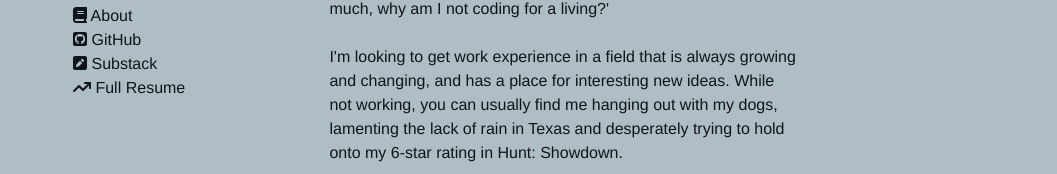
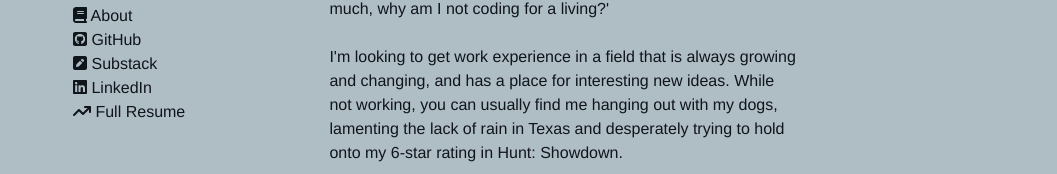
Before and after one commit to Moaratorium/Portfolio, a React (Vite) app: page /about in a window 1280 px wide. Shown: the part 539-713 px from the top of the page, without its empty margins (223-1280 px from the left). Built offline with nearby package versions, Linux system fonts and the light colour scheme.

Commit message:
added linkedIn section to configs, link to sidebar

```diff
--- a/config.json
+++ b/config.json
@@ -9,6 +9,7 @@
     "blogName": "Substack",
     "githubLink": "https://github.com/Moaratorium",
     "pdfLink": "https://media.wizards.com/2022/dnd/downloads/DnD_5E_CharacterSheet_FormFillable.pdf",
+    "linkedIn": "https://www.linkedin.com/in/moaratorium/",
     "profileImageLink": "./assets/portraittemp2024_9_22.jpg",
     "aboutText": "I've always been attracted to new technologies. Growing up in rainy Portland Oregon sustained by 90s anime and movies like The Matrix, it was imparted to me at a young age that digital 'is the future' yet also a kind of arcane sorcery that only a driven few could comprehend. I took apart Tomogachis and my Game Boy to see how they worked, modded Warcraft 3 and almost bricked my parents' computer messing with the Windows registry. \n\nFast forward a decade or two of building PCs for fun when the Groovy and Rythm music bots for Discord were shut down my buddies were looking for an alternative. I knew a bit of javascript already and together with my now mentor, we got to building 'Randy' my first major coding project. While working on it in between grocery shifts it clicked with me: 'If I enjoy learning so much, why am I not coding for a living?' \n\nI'm looking to get work experience in a field that is always growing and changing, and has a place for interesting new ideas. While not working, you can usually find me hanging out with my dogs, lamenting the lack of rain in Texas and desperately trying to hold onto my 6-star rating in Hunt: Showdown.",
     "projects": [
--- a/example.config.json
+++ b/example.config.json
@@ -9,6 +9,7 @@
       "blogName": "Das Blog",
       "githubLink": "https://github.com/",
       "pdfLink": "https://media.wizards.com/2022/dnd/downloads/DnD_5E_CharacterSheet_FormFillable.pdf",
+      "linkedIn": "https://www.linkedin.com/",
       "profileImageLink": "https://i1.sndcdn.com/artworks-oyyH7Y75Wyacu0FU-MnZWDw-t500x500.jpg",
       "aboutText": "Lorem ipsum dolor sit amet, consectetur adipiscing elit, sed do eiusmod tempor incididunt ut labore et dolore magna aliqua. Ut enim ad minim veniam, quis nostrud exercitation ullamco laboris nisi ut aliquip ex ea commodo consequat. Duis aute irure dolor in reprehenderit in voluptate velit esse cillum dolore eu fugiat nulla pariatur. Excepteur sint occaecat cupidatat non proident, sunt in culpa qui officia deserunt mollit anim id est laborum.",
       "projects": [
--- a/src/routes/root.jsx
+++ b/src/routes/root.jsx
@@ -1,7 +1,7 @@
 import { Outlet, Link } from "react-router-dom";
 import { ThemeToggle } from "../../components/theme-toggle";
 import { FontAwesomeIcon } from '@fortawesome/react-fontawesome'
-import { faSquareGithub } from '@fortawesome/free-brands-svg-icons'
+import { faSquareGithub, faLinkedin } from '@fortawesome/free-brands-svg-icons'
 import { faSquarePen, faBook, faArrowTrendUp } from "@fortawesome/free-solid-svg-icons"
 import config from '../../config.json';
 
@@ -26,6 +26,9 @@ export default function Root() {
                 <Link to={config.datastore.blogLink}><FontAwesomeIcon icon={faSquarePen} /> {config.datastore.blogName}</Link>
               </li>
               <li>
+                <Link to={config.datastore.linkedIn}><FontAwesomeIcon icon={faLinkedin} /> LinkedIn</Link>
+              </li>
+              <li>
               <Link to={'pdf-view'}><FontAwesomeIcon icon={faArrowTrendUp} /> Full Resume</Link>
               </li>
             </ul>
```
